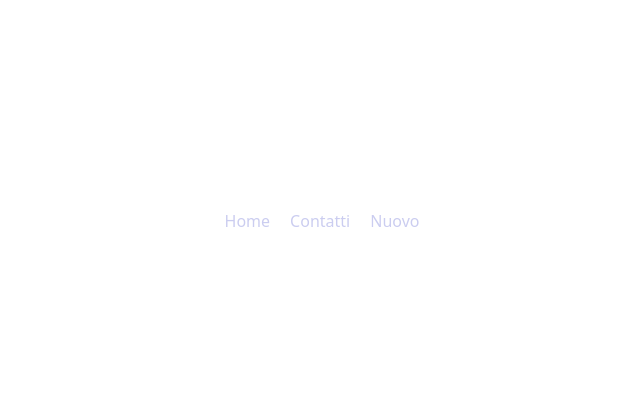
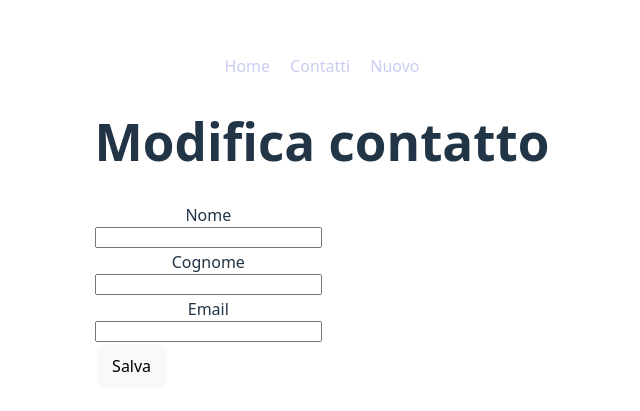
Before and after one commit to giuliadev95/Crud-app-Node.js-Express-SQL-Server-React., a React (Vite) app in the folder frontend/: page /modifica-contatto/1 in a window 1280 px wide. Before the commit this address had no page. Shown: the part 179-590 px from the top of the page, without its empty margins (318-958 px from the left). Built offline with nearby package versions, Linux system fonts and the light colour scheme; no server answers.

Commit message:
Added controller and route for Update contact, while the Update.jsx component is not still working.

```diff
--- a/frontend/src/components/App.jsx
+++ b/frontend/src/components/App.jsx
@@ -3,7 +3,8 @@ import '../styles/App.css';
 import Contacts from '../pages/Contacts';
 import Home from '../pages/Home';
 import Navbar from './Navbar';
-import AddContact from '../pages/AddContact'
+import AddContact from '../pages/AddContact';
+import Update from './Update';
 function App() {
   return (
     <>
@@ -13,6 +14,7 @@ function App() {
           <Route path='/' element={<Home />} />
           <Route path='/contatti' element={<Contacts />} />
           <Route path='/nuovo-contatto' element={<AddContact />} />
+          <Route path='/modifica-contatto/:id' element={<Update/>}/> {/** ROUTE TO DISPLAY THE UPDATE-CONTACT FORM */}
         </Routes>
       </Router>
     </>
--- a/frontend/src/components/Fetch.jsx
+++ b/frontend/src/components/Fetch.jsx
@@ -1,6 +1,8 @@
 import { useState, useEffect } from "react";
 import { useNavigate } from "react-router-dom"; // Import useNavigate to redirect to internal routes without refreshing the page thanks to SPA
 import { AiTwotoneDelete } from "react-icons/ai"; // bin icon to delete a contact
+import { FaPen } from "react-icons/fa"; // pen to update a contact
+
 
 const Fetch = () => {
     const [ contacts, setContacts ] = useState([]); // Store all contacts fetched from the db with a get()
@@ -48,6 +50,10 @@ const Fetch = () => {
         navigate("/nuovo-contatto")
     }
 
+    const openContactPage = (id) => {
+        navigate(`/modifica-contatto/${id}`);
+    }
+
 
     // return:
     return (
@@ -87,7 +93,7 @@ const Fetch = () => {
                             <th scope="row"> {contact.Nome}</th>
                             <td>{contact.Cognome}</td>
                             <td>{contact.Email}</td>
-                            <td>     {/** 2 */}
+                            <td class="update-delete-btn-container">     {/** 2 */}
                                 <button
                                 type="button"
                                 id="delete"
@@ -95,8 +101,15 @@ const Fetch = () => {
                                 >
                                 <AiTwotoneDelete/>
                                 </button>
+                                <button
+                                type="button"
+                                id="update"
+                                onClick={ ()=> openContactPage(contact.Id) } // with the onClick() function, this delete function gets executed after the fetching of the contacts
+                                >
+                                <FaPen/>
+
+                                </button>
                             </td>
-
                         </tr>
                     ))
                 ) : (
--- /dev/null
+++ b/frontend/src/components/Update.jsx
@@ -0,0 +1,62 @@
+import { useState, useEffect } from 'react';
+import { useNavigate, useParams } from 'react-router-dom';
+import axios from 'axios';
+
+const Update = () => {
+    const { id } = useParams(); // destructure the url array and extract the last value after / ,
+                                // then incapsulate it in a variable { } as the "id"
+    const [ values, setValues ] = useState({nome: "", cognome: "", email: ""});
+    const navigate = useNavigate();
+
+    useEffect(() => {   // [2] fetch single contact's data right after the DOM has mounted
+        axios
+        .get(`http://localhost:5000/api/${id}`) // adatta
+        .then(response => {
+            const contact = response.data[0];
+            setValues({
+                nome: contact.Nome,
+                cognome: contact.Cognome,
+                email: contact.Email
+            })
+        })
+        .catch(error => console.log(`Error fetching the contact's data: ${error}`));
+    }, [id])
+
+    const handleUpdate = (event) => {
+        event.preventDefault();
+        axios
+        .put(`http://localhost:5000/api/${id}`, values)
+        .then( response => {
+            console.log(`Contact updated successfully: ${response.data}`);
+            navigate("/contatti"); // Automatically redirect to the contacts table page "Contatti"
+        })
+       // .catch(error => console.log(`There was an error updating the contact's data: ${error}`));
+       .catch((error) => {
+        setError("Failed to update contact. Please try again.");
+        console.error(error);
+    });
+    }
+    return ( // [1] the HTML body mounts first
+        <>
+            <h1>Modifica contatto</h1>
+            <form onSubmit={handleUpdate}>
+                <label htmlFor='nome'>Nome</label>
+                <input id='nome'
+                    value={values.nome}
+                    onChange={e => setValues({ ...values, nome: e.target.value})}/>
+
+                <label htmlFor='cognome'>Cognome</label>
+                <input id='cognome'
+                    value={values.cognome}
+                    onChange={e => setValues({ ...values, cognome: e.target.value})}/>
+
+                <label htmlFor='email'>Email</label>
+                <input id='email'
+                    value={values.email}
+                    onChange={e => setValues({ ...values, email: e.target.value})}/>
+                <button type='submit'>Salva</button>
+            </form>
+        </>
+    )
+}
+export default Update;
--- a/frontend/src/styles/App.css
+++ b/frontend/src/styles/App.css
@@ -18,11 +18,12 @@ form {
 input{ margin-bottom:2px;}
 
 button {
-  width: 100px;
+  width: 70px;
   display: flex;
   flex-direction: row;
   justify-content: center;
   align-items: center;
+  margin: 0 2px;
 }
 
 .searchBar, .add-new-contact {
@@ -58,3 +59,8 @@ td {
   padding: 8px 10px;
   text-align: left;
 }
+
+.update-delete-btn-container {
+  display:flex;
+
+}
```
Also changed, not shown: 2 other files (tests, documents, lock files or other folders).
